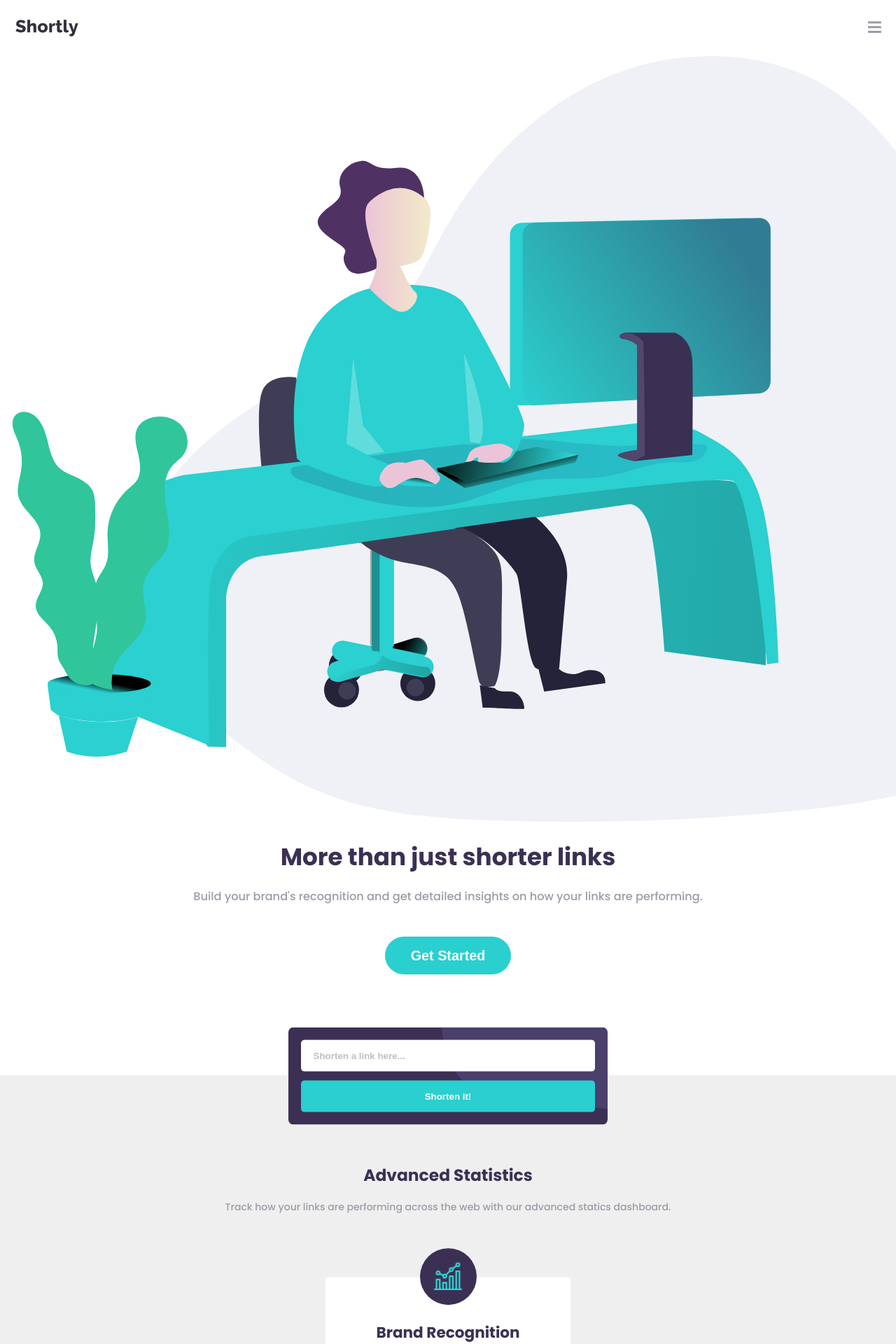
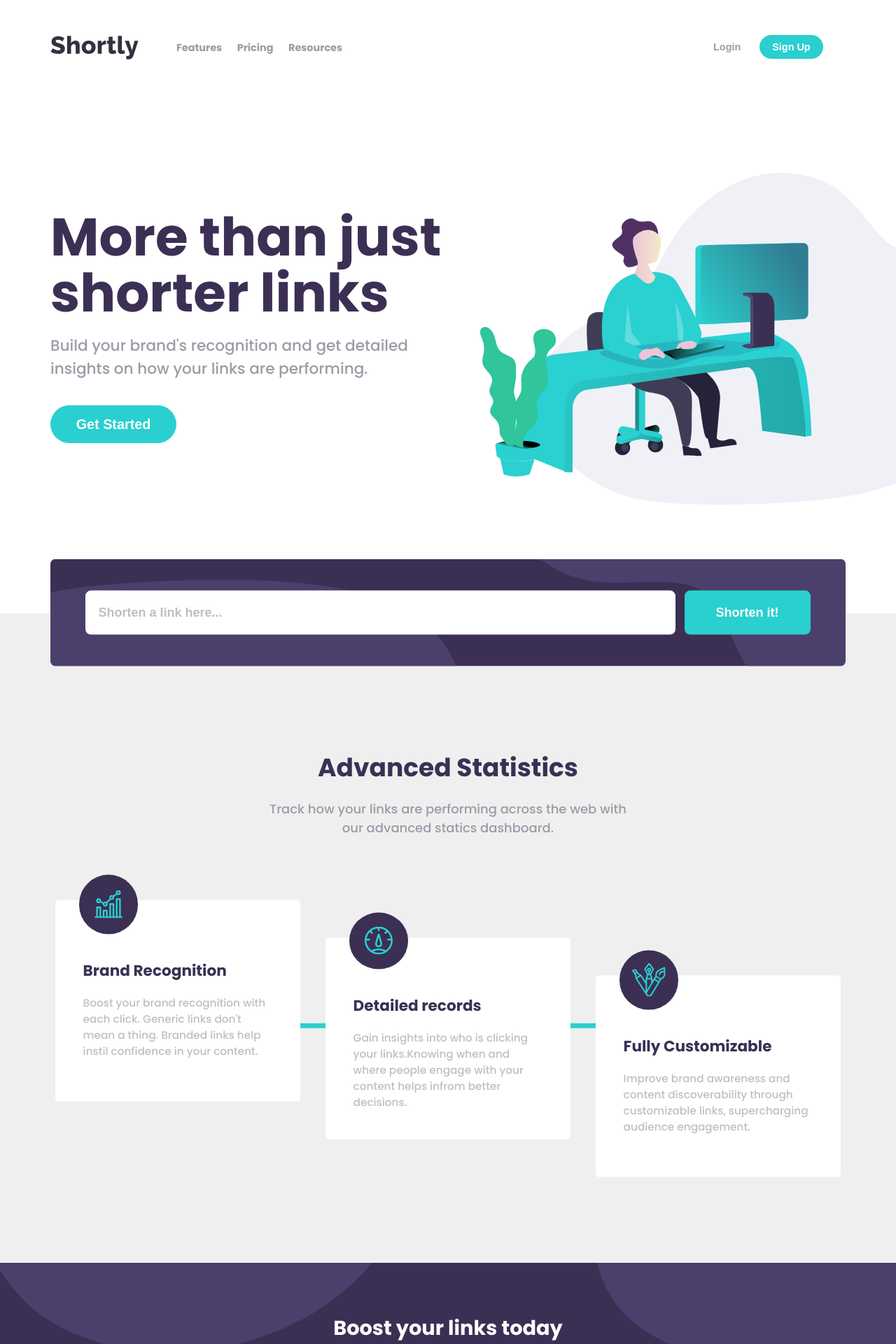
Before and after one commit to DaniloLima122/Shortly, an Angular app: page / in a window 1280 px wide. Shown: the top 1920 px of the page at 70% size. Built offline with nearby package versions, Linux system fonts and the light colour scheme.

Commit message:
:sparkles: Responsible layout

```diff
--- a/src/app/app.component.html
+++ b/src/app/app.component.html
@@ -3,12 +3,14 @@
 
   <div class="banner">
     <img src="assets/images/illustration-working.svg" alt="People working" />
-    <h1>More than just shorter links</h1>
-    <p>
-      Build your brand's recognition and get detailed insights on how your links
-      are performing.
-    </p>
-    <button>Get Started</button>
+    <div class="banner-content">
+      <h1>More than just shorter links</h1>
+      <p>
+        Build your brand's recognition and get detailed insights on how your
+        links are performing.
+      </p>
+      <button>Get Started</button>
+    </div>
   </div>
 </header>
 <section class="form_section">
@@ -54,7 +56,9 @@
           <figcaption>
             <h2>Detailed records</h2>
             <p>
-              Gain insights into who is clicking your links.Knowing when and where people engage with your content helps infrom better decisions.
+              Gain insights into who is clicking your links.Knowing when and
+              where people engage with your content helps infrom better
+              decisions.
             </p>
           </figcaption>
         </figure>
@@ -69,8 +73,8 @@
           <figcaption>
             <h2>Fully Customizable</h2>
             <p>
-              Improve brand  awareness and content discoverability through customizable
-              links, supercharging audience engagement.
+              Improve brand awareness and content discoverability through
+              customizable links, supercharging audience engagement.
             </p>
           </figcaption>
         </figure>
@@ -84,5 +88,4 @@
   <button>Get Started</button>
 </section>
 
-
 <s-footer></s-footer>
--- a/src/app/app.component.scss
+++ b/src/app/app.component.scss
@@ -1,35 +1,100 @@
 @use '/src/styles.scss';
 
-.header{
-  // height: 100vh;
-  .banner{
-    overflow: hidden;
-        img{
-          width: 130%;
-          transform: translateX(1rem);
+.header {
+  @media (min-width: 1024px) {
+    height: 87vh;
+  }
+
+  .banner {
+    max-width: 75rem;
+    width: 100%;
+    display: block;
+    margin: 0 auto;
+    height: 100%;
+
+    @media (min-width: 1024px) {
+      position: relative;
+      display: grid;
+      grid-template-columns: 1.8fr 1fr;
+      column-gap: 1rem;
+      align-items: center;
+      padding: 0 4rem;
+    }
+
+    .banner-content {
+      order: 1;
+      z-index: 10;
+
+      @media (min-width: 1024px) {
+        display: flex;
+        justify-content: center;
+        flex-direction: column;
+
+        p,
+        h1 {
+          text-align: left;
+          padding: 0;
+          margin: 0;
         }
 
-    h1,p,button{
+        h1 {
+          font-size: 4.2rem;
+          line-height: 80px;
+          width: 100%;
+        }
+
+        p {
+          font-size: 1.2rem;
+          max-width: 75%;
+          margin-top: 1rem;
+        }
+
+        button {
+          margin: 2rem 0;
+          width: 10rem;
+        }
+      }
+    }
+
+    img {
+      order: 2;
+      width: 100%;
+      transform: translateX(1rem);
+      max-width: 40rem;
+      max-height: 40rem;
+      display: block;
+      margin: 0 auto;
+
+      @media (min-width: 1024px) {
+        position: absolute;
+        right: 0;
+        transform: translateX(7rem);
+      }
+    }
+
+    h1,
+    p,
+    button {
       display: block;
       margin: 1rem auto;
       text-align: center;
     }
 
-    h1{
-      font-size: 1.9rem;
+    h1 {
+      font-size: 2.2rem;
       max-width: 80%;
       margin-top: 1rem;
       color: styles.$primary-dark-violet;
       font-weight: 700;
     }
 
-    p{
+    p {
       max-width: 88%;
-      font-size: .9rem;
+      font-size: 0.9rem;
       color: styles.$grayish-violet;
     }
 
-    button{
+    button {
       background: styles.$primary-cyan;
       color: #fff;
       font-weight: 700;
@@ -38,64 +103,109 @@
       border-radius: 50px;
       margin-top: 2.5rem;
       font-size: 1.1rem;
-
     }
   }
 }
 
-.form_section{
+.form_section {
   margin-top: 7rem;
   background: #efefef;
 
-  .section_form_content{
+  @media (min-width: 1024px) {
+    margin-top: 10rem;
+    padding-bottom: 7rem;
+  }
+
+  .section_form_content {
     display: block;
     transform: translateY(-5.3rem);
     margin: 0 auto;
 
-    header{
+    @media (min-width: 1024px) {
+      transform: translateY(-5.8rem);
+    }
+
+    header {
       text-align: center;
       margin-top: 1.5rem;
 
-      h1,p{
+      h1,
+      p {
         margin: 0 auto;
       }
 
-
-
-      h1{
+      h1 {
         max-width: 80%;
         font-size: 1.3rem;
-        color: styles.$primary-dark-violet
+        color: styles.$primary-dark-violet;
       }
 
-      p{
+      p {
         color: styles.$grayish-violet;
-        font-size: .78rem;
+        font-size: 0.78rem;
         margin-top: 1rem;
-        max-width: 80%;
+        max-width: 23rem;
+      }
+
+      @media (min-width: 1024px) {
+        margin-top: 4rem;
+
+        h1 {
+          font-size: 2rem;
+        }
+
+        p {
+          font-size: 1rem;
+          max-width: 30rem;
+        }
       }
     }
 
-    .statistics_cards_container{
+    .statistics_cards_container {
       display: flex;
-      flex-direction: column;
+      // flex-direction: column;
+      flex-wrap: wrap;
+      justify-content: center;
       align-items: center;
       margin-top: 5rem;
       row-gap: 5rem;
       position: relative;
+      padding: 0 1rem;
+      column-gap: 1.3rem;
+      max-width: 75rem;
 
-      &::after{
-        content: "asdas";
+      @media (min-width: 1024px) {
+        flex-direction: row;
+        align-items: center;
+        justify-content: center;
+        column-gap: 2rem;
+        padding: 0 2rem;
+        margin: 5rem auto 0;
+      }
+
+      &::after {
+        content: "";
         position: absolute;
-        width: .4rem;
+        width: 0.4rem;
         height: 100%;
         display: block;
         background: styles.$primary-cyan;
         z-index: -1;
+
+        @media (min-width: 1024px), (min-width: 760px) {
+          display: none;
+        }
+
+        @media (min-width: 1199px) {
+          transform: rotate(180deg) translateY(-2rem);
+          width: 70%;
+          height: 0.4rem;
+          margin: auto 0;
+          display: block;
+        }
       }
 
-      .statistics_card{
-
+      .statistics_card {
         display: flex;
         flex-direction: column;
         align-items: center;
@@ -103,69 +213,106 @@
         width: 85%;
         max-width: 350px;
         margin: 0;
+        height: 16rem;
         border-radius: 5px;
 
-        .card_image{
-          background-color: styles.$primary-dark-violet;
-          border-radius: 50%;
-          width: 4.5rem;
-          height: 4.5rem;
-          display: grid;
-          place-content: center;
+        &:nth-of-type(2) {
+          @media (min-width: 1024px) {
+            transform: none;
+          }
+
+          @media (min-width: 1199px) {
+            transform: translateY(3rem);
+          }
         }
 
-        .card_image, figcaption{
+        &:nth-of-type(3) {
+          @media (min-width: 1024px) {
+            transform: none;
+          }
+          @media (min-width: 1199px) {
+            transform: translateY(6rem);
+          }
+        }
 
+        .card_image,
+        figcaption {
           transform: translateY(-2.3rem);
         }
 
-        figcaption{
+        .card_image {
+          background-color: styles.$primary-dark-violet;
+          border-radius: 50%;
+          width: 4.7rem;
+          height: 4.7rem;
+          display: grid;
+          place-content: center;
+
+          @media (min-width: 1199px) {
+            transform: translate(-5.5rem, -2rem);
+          }
+        }
+
+        figcaption {
           text-align: center;
-          padding: 0 1.1rem;
+          padding: 0 2.2rem;
+          margin-top: 1rem;
 
-          h2{
+          @media (min-width: 1199px) {
+
+            text-align: left;
+          }
+
+          h2 {
             font-size: 1.2rem;
             color: styles.$primary-dark-violet;
             margin: 1.3rem 0 1rem 0;
           }
-          p{
+          p {
             color: styles.$gray;
-            font-size: .85rem;
-            margin-top: .9rem;
+            font-size: 0.85rem;
+            margin-top: 0.9rem;
           }
+
         }
       }
     }
   }
 }
 
-.boost_now_container{
-  background: url('../assets/images/bg-boost-mobile.svg')
-              no-repeat
-              styles.$primary-dark-violet
-              0 45%;
+.boost_now_container {
+  background: url("../assets/images/bg-boost-mobile.svg") no-repeat
+    styles.$primary-dark-violet 0 45%;
   background-size: cover;
   padding: 4rem 1rem;
 
-  h1,button{
+  @media (min-width: 1024px){
+    background: url("../assets/images/bg-boost-desktop.svg") no-repeat
+    styles.$primary-dark-violet 0 45%;
+    background-size: cover;
+
+  }
+
+  h1,
+  button {
     margin: auto;
     display: block;
     text-align: center;
   }
 
-  h1{
+  h1 {
     font-size: 1.6rem;
     color: #fff;
   }
 
-  button{
+  button {
     background-color: styles.$primary-cyan;
     color: #fff;
     font-weight: 700;
     width: 10rem;
     height: 3rem;
     border-radius: 50px;
-    margin-top: .8rem;
+    margin-top: 0.8rem;
     font-size: 1.1rem;
   }
 }
--- a/src/app/components/header/header.component.scss
+++ b/src/app/components/header/header.component.scss
@@ -1,36 +1,80 @@
 @use '/src/styles.scss';
 
-.site_menu{
+.site_menu {
   display: flex;
   justify-content: space-between;
   align-items: center;
+  align-items: center;
   position: relative;
   padding: 1.5rem 1.2rem;
+  margin-top: 0.5rem;
+  margin: 0 auto;
+  max-width: 75rem;
+  width: 100%;
 
-  & > button{
+  @media (min-width: 42.6em) {
+    padding: 2.5rem 2rem;
+  }
+
+  @media (min-width: 56.8em) {
+    padding: 1rem 4rem;
+    column-gap: 1.2rem;
+  }
+
+  & > button {
     color: styles.$grayish-violet;
     background: none;
-    font-size: 1.2rem;
+    font-size: 1.4rem;
+
+    @media (min-width: 42.6em) {
+      font-size: 1.8rem;
+    }
+
+    @media (min-width: 56.8em) {
+      display: none;
+    }
   }
 
-  .site_logo{
-    width: 5rem;
+  .site_logo {
+    width: 6rem;
+
+    @media (min-width: 42.6em) {
+      width: 7rem;
+    }
+
   }
 
-  .menu_list{
+  .menu_list {
     position: absolute;
     left: 0;
     top: 0;
-    transform: translateY(3.7rem);
     width: 100%;
     padding: 0 1.2rem;
-    font-size: 1rem;
+    font-size: 0.9rem;
     z-index: 10;
 
-    ul{
+    @media (min-width: 42.6em) {
+      margin-top: 1.5rem;
+      padding: 0 1.8rem;
+    }
+
+    @media (min-width: 56.8em) {
+      transform: none !important;
+      position: relative !important;
+      opacity: 1 !important;
+      display: flex;
+      justify-content: space-between;
+      align-items: center;
+      flex: 1;
+      margin: 0;
+      font-size: .8rem;
+
+    }
+
+    ul {
       border-top-left-radius: 5px;
       border-top-right-radius: 5px;
-      padding: 1.5rem 0;
+      padding: 2.2rem 0;
       list-style-type: none;
       background: styles.$primary-dark-violet;
       display: flex;
@@ -39,53 +83,93 @@
       row-gap: 1.2rem;
       font-weight: 600;
 
+      @media (min-width: 56.8em) {
+        flex-direction: row;
+        background: none;
+        row-gap: 0;
+        column-gap: 1.2rem;
+      }
 
-      .menu_item{
+      .menu_item {
         color: #fff;
+
+        @media (min-width: 56.8em) {
+          color: styles.$grayish-violet;
+          // color: styles.$gray;
+        }
       }
     }
 
-
-    .menu_buttons{
+    .menu_buttons {
       border-bottom-left-radius: 5px;
       border-bottom-right-radius: 5px;
       display: flex;
       flex-direction: column;
       align-items: center;
       background: styles.$primary-dark-violet;
-      row-gap: .7rem;
+      row-gap: 0.7rem;
       transform: translateY(-1px);
-      padding: .5rem 0 2rem 0;
+      padding: 0.5rem 0 2rem 0;
 
+      @media (min-width: 56.8em) {
+        flex-direction: row;
+        column-gap: .5rem;
+        align-items: center;
+        padding: 0;
+        background: none;
+      }
 
-      &::before{
+      &::before {
         content: "s";
         position: absolute;
         width: 75%;
         margin: 0 auto;
-        height: .5px;
+        height: 0.5px;
         background: #fff;
-        opacity: .15;
-        transform: translateY(-.7rem);
+        opacity: 0.15;
+        transform: translateY(-0.8rem);
         z-index: 100;
+
+
+        @media (min-width: 56.8em) {
+
+          display: none;
+        }
+
       }
 
-      button{
-        padding: .6rem .5rem;
+      button {
+        padding: 0.7rem 0.5rem;
         color: #ffff;
         border-radius: 50px;
-        font-size: 1rem;
+
+        @media (min-width: 56.8em) {
+          padding: .5rem 1rem;
+        }
       }
-      .menu_button_login{
+
+      .menu_button_login {
         font-weight: 700;
         background: none;
+        font-size: 0.9rem;
+
+        @media (min-width: 56.8em) {
+          color: styles.$grayish-violet;
+          font-size: .8rem;
+        }
       }
-      .menu_button_signup{
+      .menu_button_signup {
         font-weight: 700;
         width: 85%;
         background: styles.$primary-cyan;
+        font-size: 0.9rem;
+
+        @media (min-width: 56.8em) {
+
+          font-size: .8rem;
+        }
       }
+
     }
   }
-
 }
--- a/src/app/components/header/header.component.ts
+++ b/src/app/components/header/header.component.ts
@@ -11,14 +11,14 @@ import { trigger, state, style, transition, animate } from '@angular/animations'
     trigger('showHideMenu', [
       state('isHidden', style({
         opacity: 0,
-        transform: 'translateY(4.5rem)',
+        transform: 'translateY(120px)',
         pointerEvents: 'none',
 
       })),
 
       state('isVisible', style({
         opacity: 1,
-        transform: 'translateY(3.7rem)',
+        transform: 'translateY(75px)',
         pointerEvents: 'all',
       })),
 
--- a/src/app/components/short-link-form/short-link-form.component.scss
+++ b/src/app/components/short-link-form/short-link-form.component.scss
@@ -3,14 +3,38 @@
 .form-container {
   width: 100%;
   padding: 1.5rem 1.2rem;
-  max-width: 500px;
+  max-width: 75rem;
   margin: 0 auto;
+
+  @media (min-width: 1024px) {
+    max-width: 75rem;
+    width: 100%;
+    display: block;
+    margin: 0 auto;
+    padding: 0 4rem;
+    margin: 5rem auto 8rem auto;
+    transform: translateY(1.5rem);
+  }
+
   form {
     background: url("../../../assets/images/bg-shorten-mobile.svg") no-repeat
-      100% -100% styles.$primary-dark-violet;
-    overflow: hidden;
-    padding: 1rem;
-    border-radius: 7px;
+      0% 0% styles.$primary-dark-violet;
+      background-size: cover;
+      overflow: hidden;
+      padding: 1rem;
+      border-radius: 7px;
+      display: grid;
+      align-items: center;
+      gap: 0.7rem;
+
+      @media (min-width: 1024px) {
+        grid-template-columns: 1fr 180px;
+        padding: 2.5rem 2.8rem;
+
+        background: url("../../../assets/images/bg-shorten-desktop.svg") no-repeat
+          0% 0% styles.$primary-dark-violet;
+          background-size: cover;
+    }
 
     input,
     button {
@@ -19,9 +43,20 @@
       width: 100%;
       height: 2.5rem;
       padding: 0 1rem;
+
+      @media (min-width: 1024px) {
+        height: 3.5rem;
+        font-size: 1rem;
+        border-radius: 8px;
+      }
+
     }
 
+
     .input_text_container {
+
+      flex: 1;
+
       input {
         background-color: #fff;
 
@@ -44,7 +79,11 @@
       background-color: styles.$primary-cyan;
       color: #fff;
       font-weight: 700;
-      margin-top: 0.7rem;
+
+    }
+    .social{
+      display: flex;
+      align-items: center;
     }
   }
 }
--- a/src/styles.scss
+++ b/src/styles.scss
@@ -27,4 +27,5 @@ html,
 body {
   font-size: 18px;
   font-family: 'Poppins',sans-serif;
+  overflow-x: hidden;
 }
```
Also changed, not shown: src/app/components/footer/footer.component.scss (+44 -14 lines).
